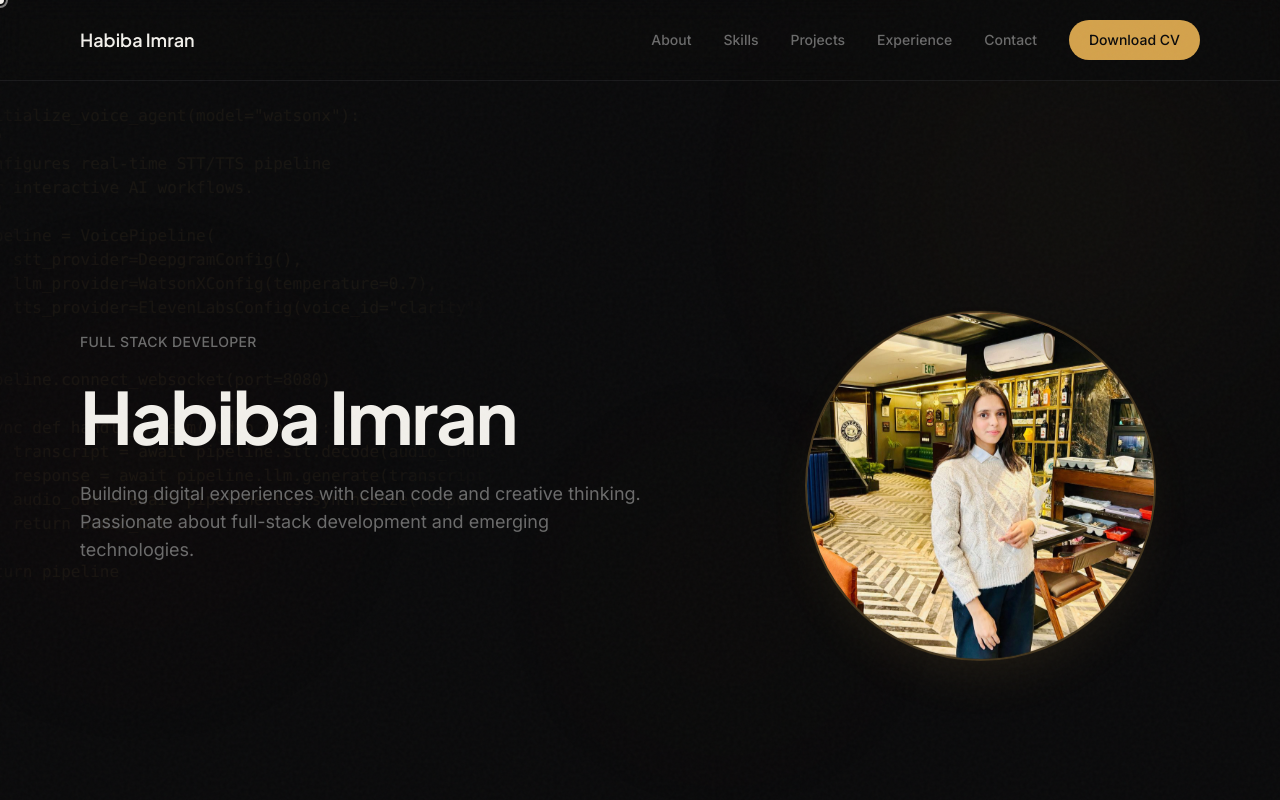
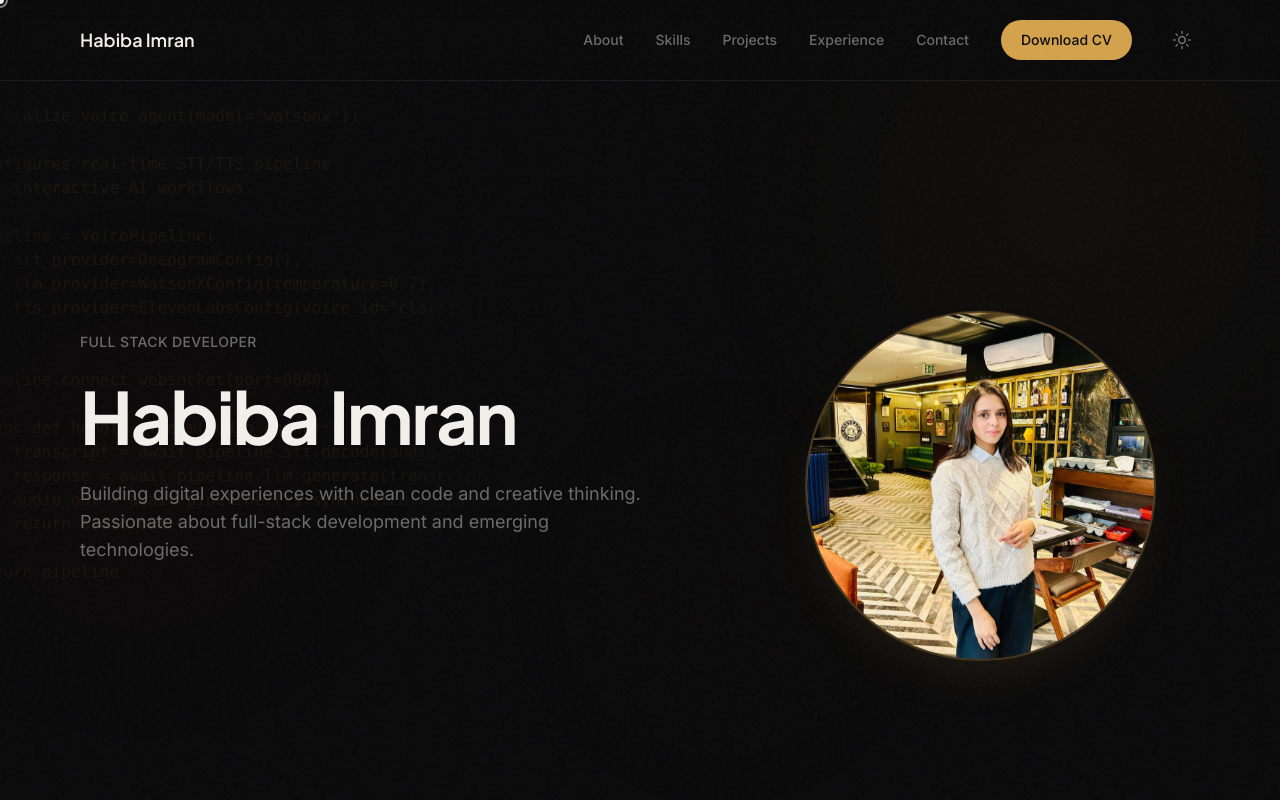
Before and after one commit to habiba-imran/my-portfolio, a React (Vite) app: page / in a window 1280 px wide. Shown: the top 800 px of the page. Built offline with nearby package versions, Linux system fonts and the light colour scheme.

Commit message:
Add toggle for theme

```diff
--- a/src/components/Navbar.tsx
+++ b/src/components/Navbar.tsx
@@ -1,6 +1,7 @@
-import { Menu, X } from 'lucide-react';
+import { Menu, X, Sun, Moon } from 'lucide-react';
 import { useState, useRef, useEffect, memo } from 'react';
 import { gsap } from 'gsap';
+import { useTheme } from '../context/ThemeContext';
 
 const navLinks = [
   { name: 'About', href: '#about' },
@@ -68,6 +69,7 @@ const NavLink = memo(function NavLink({ name, href }: { name: string; href: stri
 
 const Navbar = memo(function Navbar() {
   const [isOpen, setIsOpen] = useState(false);
+  const { theme, toggleTheme } = useTheme();
 
   return (
     <nav className="fixed top-0 left-0 right-0 z-50 bg-background/80 backdrop-blur-md border-b border-border/50" role="navigation" aria-label="Main navigation">
@@ -81,6 +83,7 @@ const Navbar = memo(function Navbar() {
             Habiba Imran
           </a>
 
+          <div className="flex items-center gap-2 md:gap-8">
             <div className="hidden md:flex items-center gap-8">
               {navLinks.map((link) => (
                 <NavLink key={link.name} name={link.name} href={link.href} />
@@ -96,6 +99,14 @@ const Navbar = memo(function Navbar() {
             </div>
 
             <button
+              onClick={toggleTheme}
+              className="p-2 text-muted hover:text-accent transition-colors duration-200 rounded-full focus:outline-none focus-visible:ring-2 focus-visible:ring-accent"
+              aria-label={theme === 'dark' ? "Switch to light mode" : "Switch to dark mode"}
+            >
+              {theme === 'dark' ? <Sun size={20} /> : <Moon size={20} />}
+            </button>
+
+            <button
               onClick={() => setIsOpen(!isOpen)}
               className="md:hidden p-2 text-foreground hover:text-accent transition-colors duration-200 rounded focus:outline-none focus-visible:ring-2 focus-visible:ring-accent focus-visible:ring-offset-2 focus-visible:ring-offset-background"
               aria-expanded={isOpen}
@@ -104,6 +115,7 @@ const Navbar = memo(function Navbar() {
             >
               {isOpen ? <X size={24} /> : <Menu size={24} />}
             </button>
+          </div>
         </div>
 
         {isOpen && (
--- /dev/null
+++ b/src/context/ThemeContext.tsx
@@ -0,0 +1,47 @@
+import React, { createContext, useContext, useEffect, useState } from 'react';
+
+type Theme = 'dark' | 'light';
+
+interface ThemeContextType {
+  theme: Theme;
+  toggleTheme: () => void;
+}
+
+const ThemeContext = createContext<ThemeContextType | undefined>(undefined);
+
+export function ThemeProvider({ children }: { children: React.ReactNode }) {
+  const [theme, setTheme] = useState<Theme>(() => {
+    if (typeof window !== 'undefined') {
+      const savedTheme = sessionStorage.getItem('theme');
+      if (savedTheme) {
+        return savedTheme as Theme;
+      }
+    }
+    return 'dark'; // Always default to dark, ignore OS preference
+  });
+
+  useEffect(() => {
+    const root = window.document.documentElement;
+    root.classList.remove('light', 'dark');
+    root.classList.add(theme);
+    sessionStorage.setItem('theme', theme);
+  }, [theme]);
+
+  const toggleTheme = () => {
+    setTheme((prev) => (prev === 'dark' ? 'light' : 'dark'));
+  };
+
+  return (
+    <ThemeContext.Provider value={{ theme, toggleTheme }}>
+      {children}
+    </ThemeContext.Provider>
+  );
+}
+
+export function useTheme() {
+  const context = useContext(ThemeContext);
+  if (context === undefined) {
+    throw new Error('useTheme must be used within a ThemeProvider');
+  }
+  return context;
+}
--- a/src/index.css
+++ b/src/index.css
@@ -5,12 +5,32 @@
 @tailwind utilities;
 
 @layer base {
+  :root {
+    --background: 10 10 11;
+    --foreground: 242 240 235;
+    --accent: 212 162 76;
+    --accent-secondary: 179 59 30;
+    --muted: 107 107 107;
+    --card: 20 20 22;
+    --border: 42 42 44;
+  }
+
+  .light {
+    --background: 245 245 247;
+    --foreground: 20 20 22;
+    --accent: 212 162 76;
+    --accent-secondary: 179 59 30;
+    --muted: 100 100 105;
+    --card: 255 255 255;
+    --border: 220 220 225;
+  }
+
   html {
     scroll-behavior: smooth;
   }
 
   body {
-    @apply bg-background text-foreground font-body antialiased;
+    @apply bg-background text-foreground font-body antialiased transition-colors duration-500;
   }
 
   ::selection {
--- a/src/main.tsx
+++ b/src/main.tsx
@@ -1,10 +1,13 @@
 import { StrictMode } from 'react';
 import { createRoot } from 'react-dom/client';
 import App from './App.tsx';
+import { ThemeProvider } from './context/ThemeContext.tsx';
 import './index.css';
 
 createRoot(document.getElementById('root')!).render(
   <StrictMode>
-    <App />
+    <ThemeProvider>
+      <App />
+    </ThemeProvider>
   </StrictMode>
 );
--- a/tailwind.config.js
+++ b/tailwind.config.js
@@ -4,13 +4,13 @@ export default {
   theme: {
     extend: {
       colors: {
-        background: '#0A0A0B',
-        foreground: '#F2F0EB',
-        accent: '#D4A24C',
-        'accent-secondary': '#B33B1E',
-        muted: '#6B6B6B',
-        card: '#141416',
-        border: '#2A2A2C',
+        background: 'rgb(var(--background) / <alpha-value>)',
+        foreground: 'rgb(var(--foreground) / <alpha-value>)',
+        accent: 'rgb(var(--accent) / <alpha-value>)',
+        'accent-secondary': 'rgb(var(--accent-secondary) / <alpha-value>)',
+        muted: 'rgb(var(--muted) / <alpha-value>)',
+        card: 'rgb(var(--card) / <alpha-value>)',
+        border: 'rgb(var(--border) / <alpha-value>)',
       },
       fontFamily: {
         display: ['Plus Jakarta Sans', 'sans-serif'],
```
Lines whose indentation alone changed are shown as unchanged.
